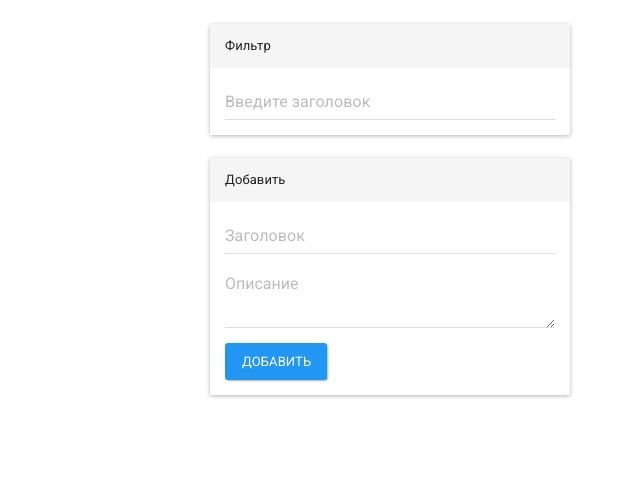
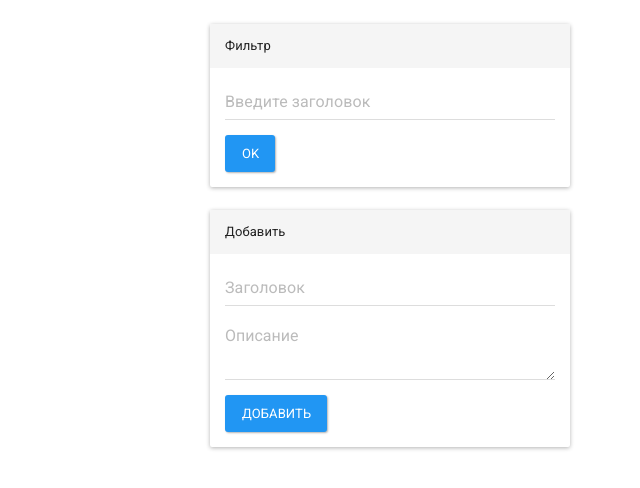
Before and after one commit to jangot/notes-test, a website: page public/index.html in a window 1280 px wide. Shown: the whole page, without its empty margins (640-1280 px from the left). Drawn offline with Linux system fonts and the light colour scheme; files whose address does not match are found by name.

Commit message:
add filter button

```diff
--- a/public/index.html
+++ b/public/index.html
@@ -19,7 +19,10 @@
                 <div class="panel panel-default filter-panel">
                     <div class="panel-heading">Фильтр</div>
                     <div class="panel-body">
-                        <input type="text" placeholder="Введите заголовок" class="filterInput form-control"/>
+                        <div class="form-group">
+                            <input type="text" placeholder="Введите заголовок" class="filterInput form-control"/>
+                        </div>
+                        <button class="filterButton btn btn-primary">Ok</button>
                     </div>
                 </div>
 
```
